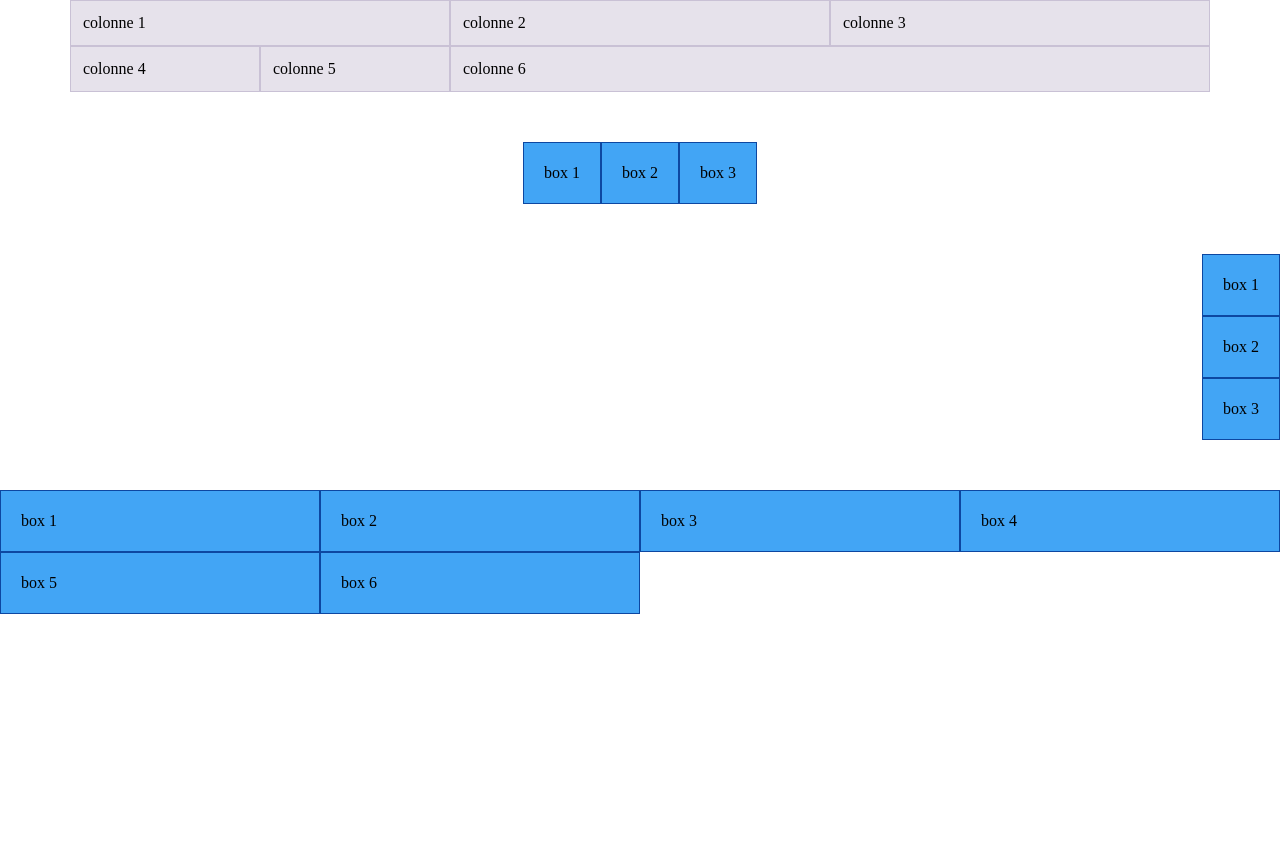
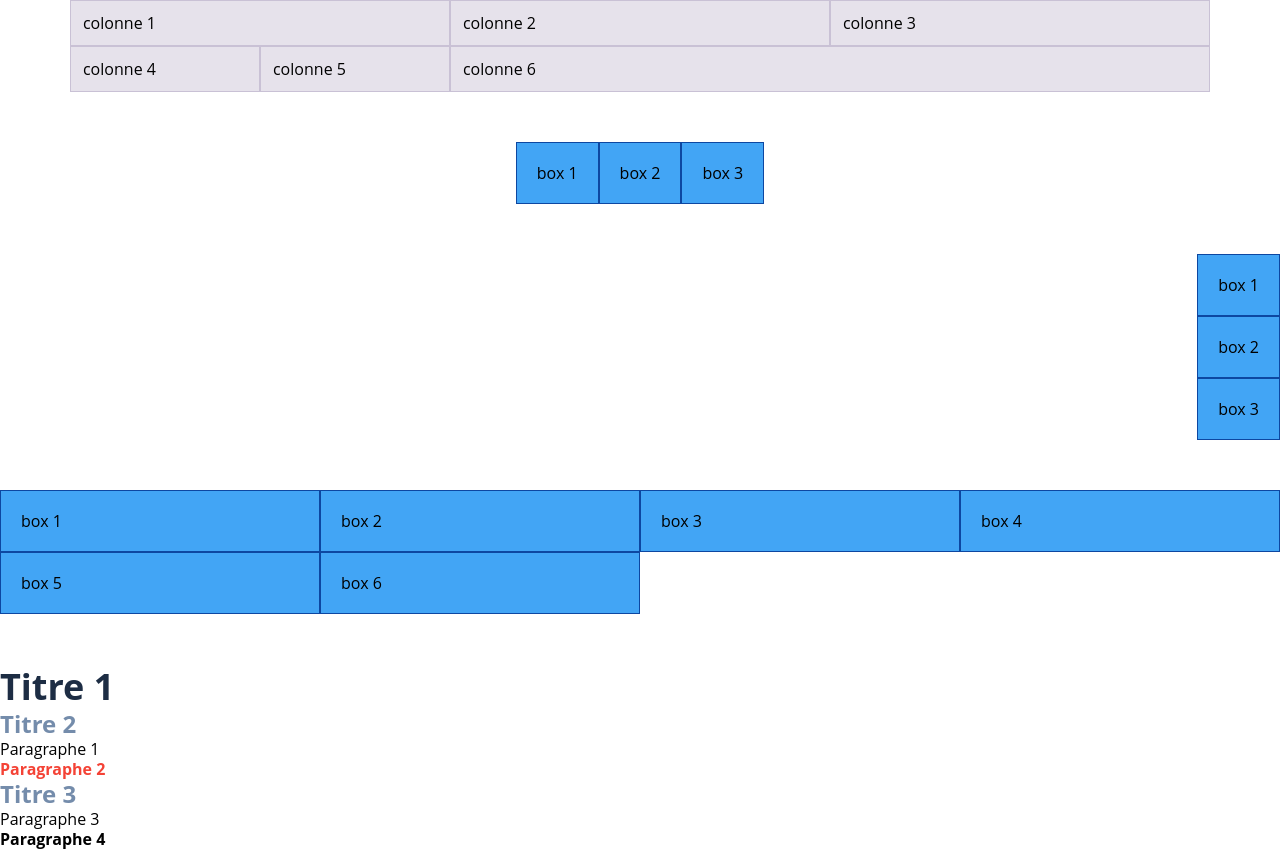
Before and after one commit to maevachristan/examen-revision, a website built with Parcel: page src/index.html in a window 1280 px wide. Before the commit the page ends 800 px from the top, so only its background shows below. Built offline with nearby package versions, Linux system fonts and the light colour scheme.

Commit message:
mise en page des textes

```diff
--- a/src/index.html
+++ b/src/index.html
@@ -39,6 +39,17 @@
       <div class="box-blue box-child">box 5</div>
       <div class="box-blue box-child">box 6</div>
     </div>
+    <div class="selectors">
+      <h2>Titre 1</h2>
+      <div class="article">
+        <h3>Titre 2</h3>
+        <p>Paragraphe 1</p>
+        <p class="highlight">Paragraphe 2</p>
+      </div>
+      <h3>Titre 3</h3>
+      <p>Paragraphe 3</p>
+      <p class="highlight">Paragraphe 4</p>
+    </div>
     <script src="js/main.js" type="module"></script>
   </body>
 </html>
--- a/src/scss/_base.scss
+++ b/src/scss/_base.scss
@@ -26,6 +26,7 @@ body {
 
   font-size: 1rem;
   line-height: 1.25;
+  font-family: 'Open Sans', sans-serif;
 }
 
 a {
--- a/src/scss/main.scss
+++ b/src/scss/main.scss
@@ -4,6 +4,7 @@
 @import "modules/horizontal-boxes";
 @import "modules/vertical-boxes";
 @import "modules/stretch-boxes";
+@import "modules/selectors-text";
 
 .row + .row {
     margin-top: 16px;
--- /dev/null
+++ b/src/scss/modules/_selectors-text.scss
@@ -0,0 +1,24 @@
+.selectors {
+
+}
+
+.selectors h2 {
+    color: #1d2d44;
+    font-size: 36px;
+    font-weight: 700;
+}
+
+.selectors h3 {
+    color: #748cab;
+    font-size: 24px;
+    font-weight: 700;
+}
+
+.article .highlight {
+    color: #f44336;
+    font-weight: 700;
+}
+
+.highlight {
+    font-weight: 700;
+}
--- a/src/scss/modules/_stretch-boxes.scss
+++ b/src/scss/modules/_stretch-boxes.scss
@@ -1,7 +1,7 @@
 .stretch-boxes {
     display: flex;
     flex-wrap: wrap;
-    margin-top: 50px;
+    margin: 50px 0;
 }
 
 .box-child {
--- a/src/scss/modules/_vertical-boxes.scss
+++ b/src/scss/modules/_vertical-boxes.scss
@@ -2,5 +2,6 @@
     align-items: flex-end;
     display: flex;
     flex-direction: column;
+    font-family: 'Open Sans', sans-serif;
     margin-top: 50px;
 }
```
